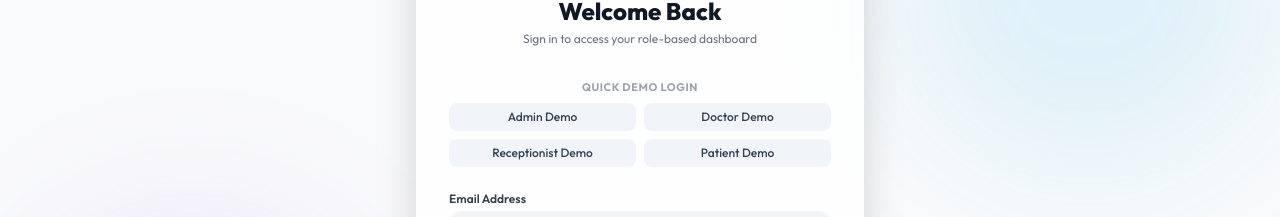
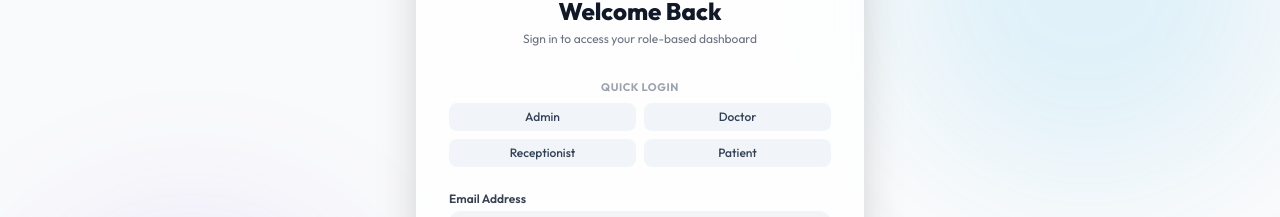
Before and after one commit to shrey688/PulseCare, a React (Vite) app in the folder Frontend/: page /login in a window 1280 px wide. Shown: the part 211-428 px from the top of the page. Built offline with nearby package versions, Linux system fonts and the light colour scheme.

Commit message:
Change quick login buttons text to Admin, Doctor, Receptionist, Patient

```diff
--- a/Frontend/src/pages/LoginPage.jsx
+++ b/Frontend/src/pages/LoginPage.jsx
@@ -93,31 +93,31 @@ const LoginPage = () => {
 
         {/* Quick Demo Credentials Buttons */}
         <div className="space-y-2 pt-2">
-          <p className="text-[11px] font-bold uppercase tracking-wider text-gray-400 text-center">Quick Demo Login</p>
+          <p className="text-[11px] font-bold uppercase tracking-wider text-gray-400 text-center">Quick Login</p>
           <div className="grid grid-cols-2 gap-2">
             <button
               onClick={() => handleQuickLogin('admin@hospital.com', 'admin123')}
               className="px-2.5 py-1.5 rounded-lg bg-slate-100 dark:bg-slate-800 text-slate-700 dark:text-slate-300 text-xs font-medium hover:bg-primary-500 hover:text-white transition-colors"
             >
-              Admin Demo
+              Admin
             </button>
             <button
               onClick={() => handleQuickLogin('doctor@hospital.com', 'admin123')}
               className="px-2.5 py-1.5 rounded-lg bg-slate-100 dark:bg-slate-800 text-slate-700 dark:text-slate-300 text-xs font-medium hover:bg-primary-500 hover:text-white transition-colors"
             >
-              Doctor Demo
+              Doctor
             </button>
             <button
               onClick={() => handleQuickLogin('receptionist@hospital.com', 'admin123')}
               className="px-2.5 py-1.5 rounded-lg bg-slate-100 dark:bg-slate-800 text-slate-700 dark:text-slate-300 text-xs font-medium hover:bg-primary-500 hover:text-white transition-colors"
             >
-              Receptionist Demo
+              Receptionist
             </button>
             <button
               onClick={() => handleQuickLogin('patient@hospital.com', 'admin123')}
               className="px-2.5 py-1.5 rounded-lg bg-slate-100 dark:bg-slate-800 text-slate-700 dark:text-slate-300 text-xs font-medium hover:bg-primary-500 hover:text-white transition-colors"
             >
-              Patient Demo
+              Patient
             </button>
           </div>
         </div>
```
